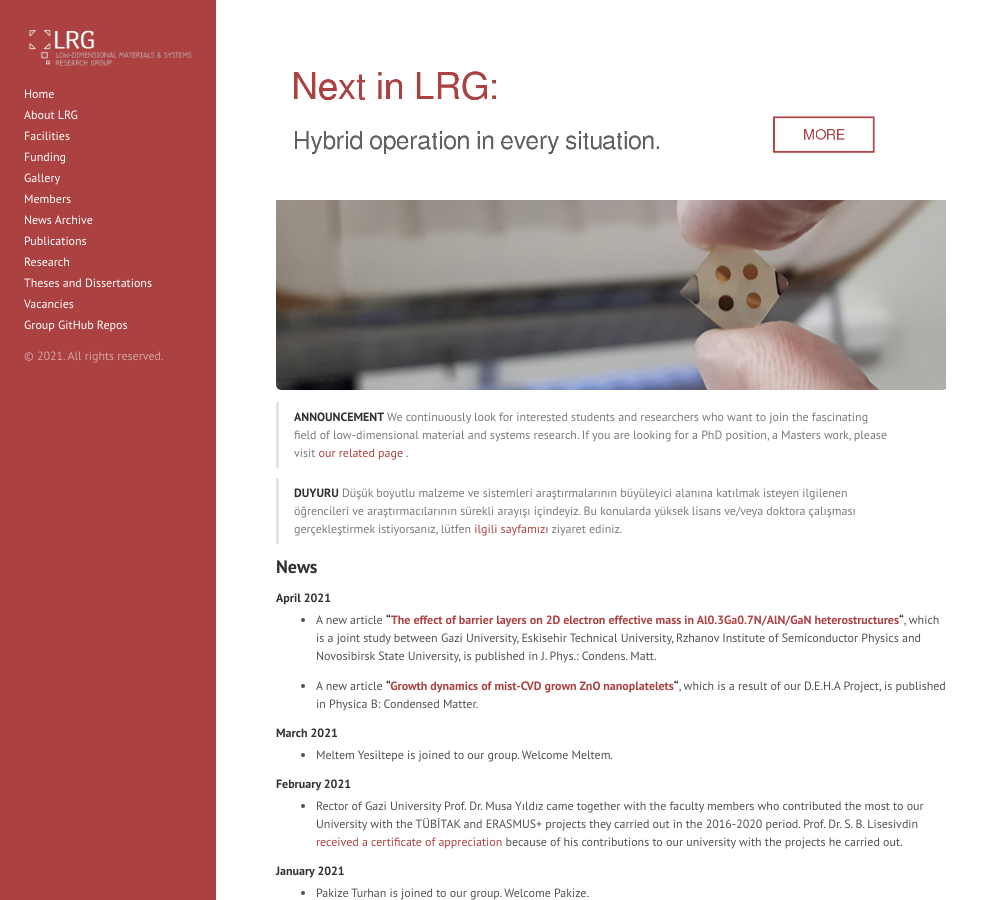
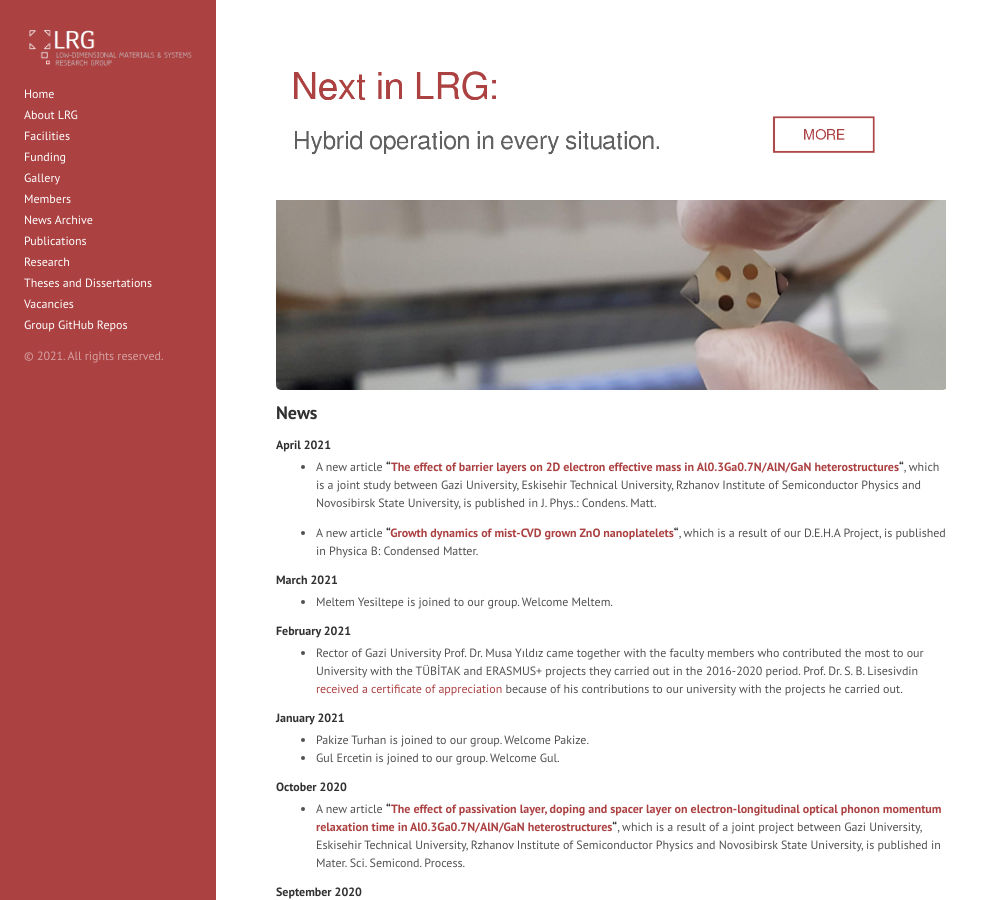
Before and after one commit to lrgresearch/oldwebsite, a Jekyll site: the page built from index.md, in a window 1280 px wide and 900 px high. Shown: the whole window, without its empty margins (0-985 px from the left). Built offline with Jekyll 4.4.1, drawn with Linux system fonts in a browser that asks for light colours; the list of posts is cut into pages by our own code.

Commit message:
Update index.md

```diff
--- a/index.md
+++ b/index.md
@@ -3,12 +3,6 @@ layout: page
 ---
 [![LRG Banner](files/banner3.png)](https://lrgresearch.org/research.html#next-in-lrg)
 
-
-> **ANNOUNCEMENT**
-> We continuously look for interested students and researchers who want to join the fascinating field of low-dimensional material and systems research. If you are looking for a PhD position, a Masters work, please visit [our related page](vacancies.md) .
-
-> **DUYURU**
-> Düşük boyutlu malzeme ve sistemleri araştırmalarının büyüleyici alanına katılmak isteyen ilgilenen öğrencileri ve araştırmacılarının sürekli arayışı içindeyiz. Bu konularda yüksek lisans ve/veya doktora çalışması gerçekleştirmek istiyorsanız, lütfen [ilgili sayfamızı](vacancies.md) ziyaret ediniz.
 
 ## News
 
```
